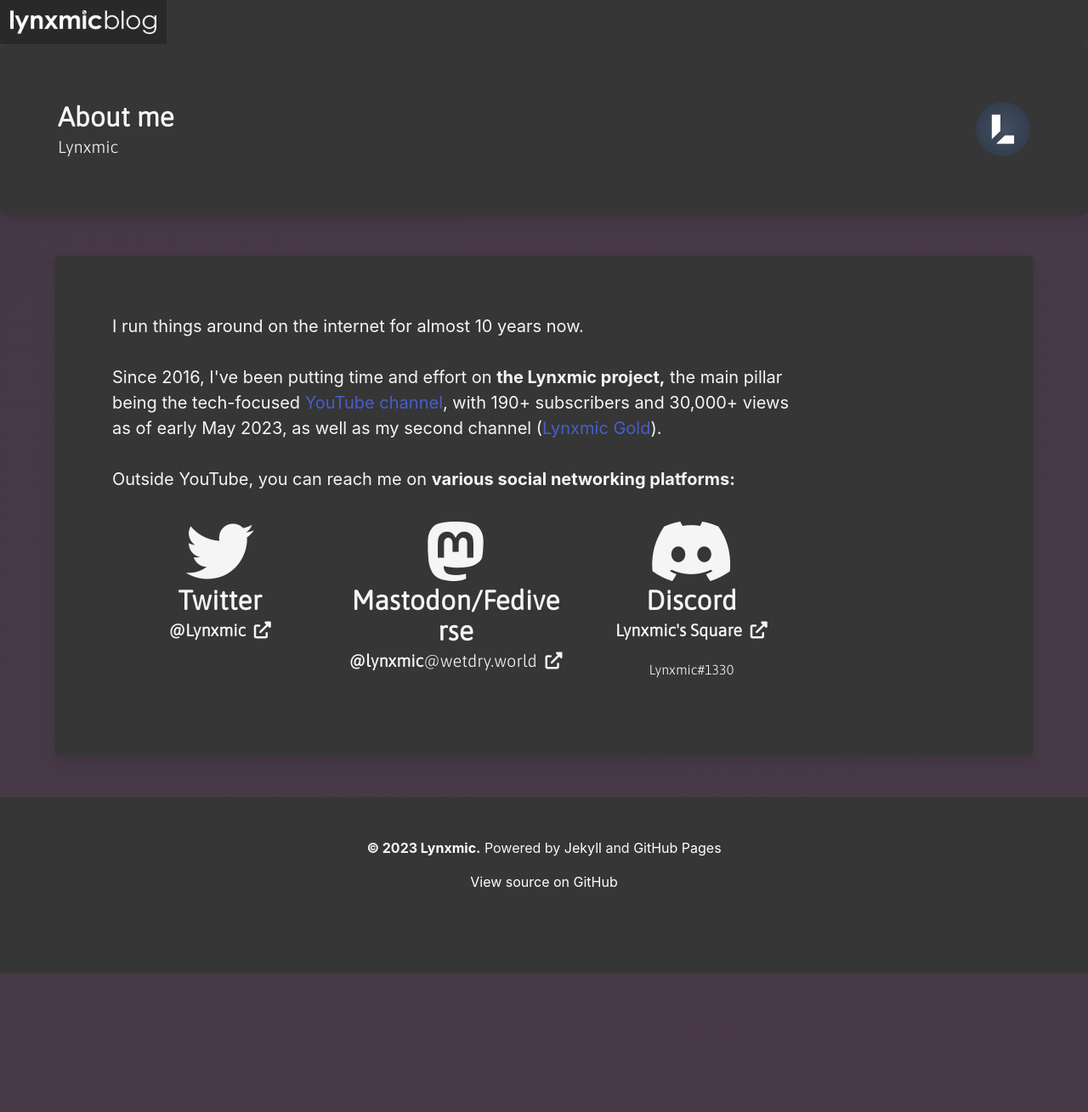
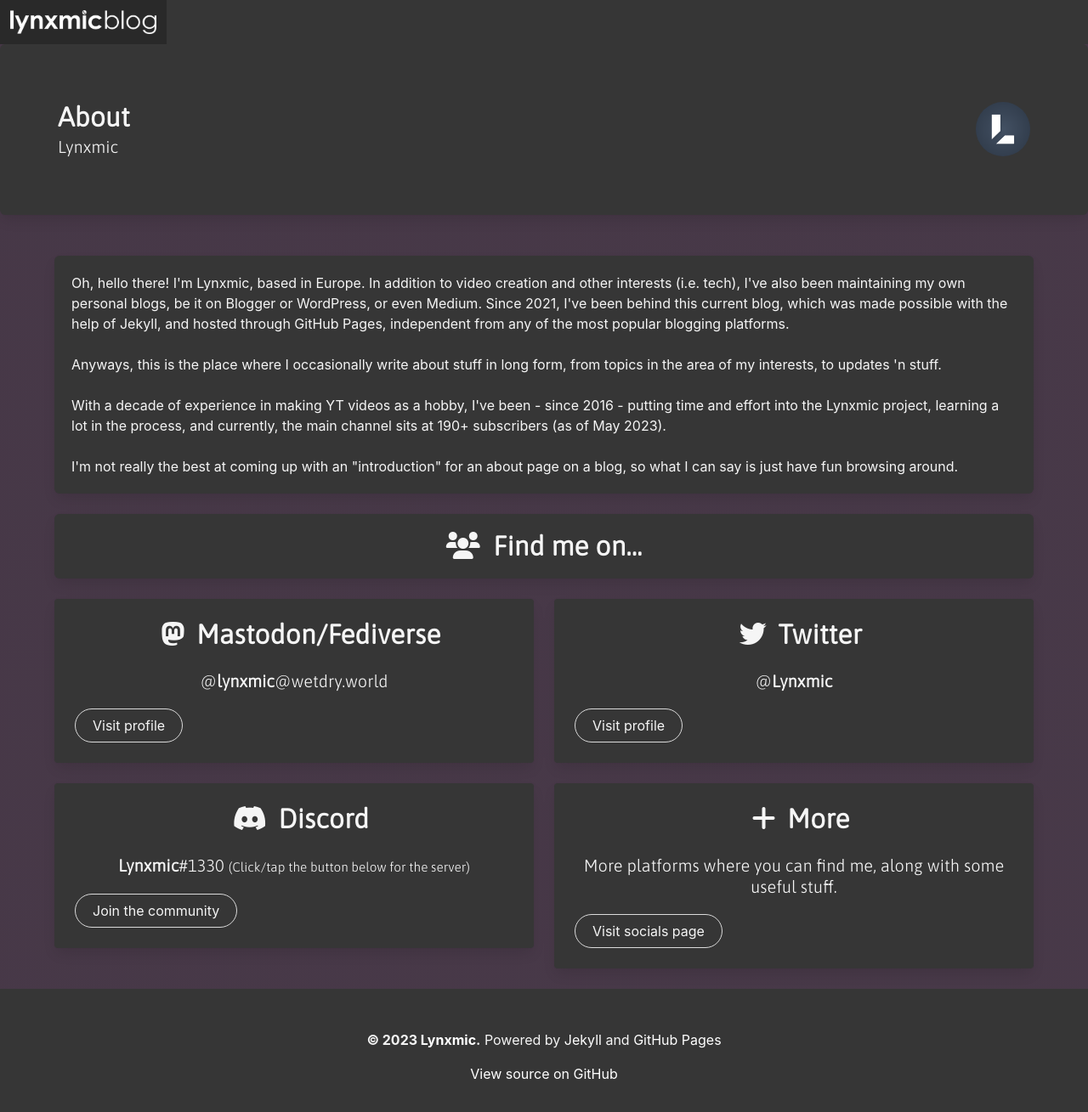
Before and after one commit to theclyron/lynxblog, a Jekyll site: the page built from docs/about.html, in a window 1280 px wide. Shown: the top 1309 px of the page at 85% size. Built offline with Jekyll 4.4.1, drawn with Linux system fonts in a browser that asks for light colours.

Commit message:
new lynxmic

```diff
--- a/docs/about.html
+++ b/docs/about.html
@@ -7,11 +7,11 @@
   <section class="section">
   <div class="columns has-text-light">
     <div class="column is-hidden-mobile">
-    <h1 class="title has-text-light">About me</h1>
+    <h1 class="title has-text-light">About</h1>
     <h2 class="subtitle has-text-light">{{ site.author_name }}</h2>
   </div>
   <div class="column is-hidden-widescreen">
-    <h1 class="title has-text-light">About me</h1>
+    <h1 class="title has-text-light">About</h1>
     <h2 class="subtitle has-text-light"></h2>
     <nav class="level is-mobile">
       <div class="level-left">
@@ -31,93 +31,112 @@
   </section>
   </div>
   <br>
+</div>
   <div class="container">
-  <div class="box has-background-dark has-fade-effect">
-    <section class="section">
-     <div class="columns has-text-light is-size-5-widescreen">
-      <div class="column is-four-fifths">
-    <p class="has-text-light">I run things around on the internet for almost 10 years now.</p>
-    <br><p class="has-text-light">Since 2016, I've been putting time and effort on <strong class="has-text-light">the Lynxmic project,</strong> the main pillar being the tech-focused <a href="{{ site.author_youtube }}">YouTube channel</a>, with 190+ subscribers and 30,000+ views as of early May 2023, as well as my second channel (<a href="https://youtube.com/@lynxmicgold">Lynxmic Gold</a>).</p>
-    <br><p class="has-text-light">Outside YouTube, you can reach me on <strong class="has-text-light">various social networking platforms:</strong></p>
-    <br>
-    <div class="columns is-hidden-mobile">
-     <div class="column">
-      <p class="has-text-centered"><i class="fab fa-twitter fa-4x"></i></p>
-      <p class="title is-3 has-text-light has-text-centered">Twitter</p>
-      <p class="subtitle is-5 has-text-light has-text-centered"><a href="{{ site.author_twitter }}" class="has-text-light"><strong class="has-text-light">@Lynxmic</strong>&nbsp;&nbsp;<i class="fas fa-external-link-alt"></i></a></p>
+    <div class="box has-background-dark">
+      <p class="has-text-light is-size-6">Oh, hello there! I'm Lynxmic, based in Europe. In addition to video creation and other interests (i.e. tech), I've also been maintaining my own personal blogs, be it on Blogger or WordPress, or even Medium. Since 2021, I've been behind this current blog, which was made possible with the help of Jekyll, and hosted through GitHub Pages, independent from any of the most popular blogging platforms.</p><br>
+      <p class="has-text-light is-size-6">Anyways, this is the place where I occasionally write about stuff in long form, from topics in the area of my interests, to updates 'n stuff.</p><br>
+      <p class="has-text-light is-size-6">With a decade of experience in making YT videos as a hobby, I've been - since 2016 - putting time and effort into the Lynxmic project, learning a lot in the process, and currently, the main channel sits at 190+ subscribers (as of May 2023).</p><br>
+      <p class="has-text-light is-size-6">I'm not really the best at coming up with an "introduction" for an about page on a blog, so what I can say is just have fun browsing around.</p>
     </div>
-     <div class="column">
-      <p class="has-text-centered"><i class="fab fa-mastodon fa-4x"></i></p>
-      <p class="title is-3 has-text-light has-text-centered">Mastodon/Fediverse</p>
-      <p class="subtitle is-5 has-text-light has-text-centered"><a href="{{ site.author_fedi }}" class="has-text-light"><strong class="has-text-light">@lynxmic</strong>@wetdry.world&nbsp;&nbsp;<i class="fas fa-external-link-alt"></i></a></p>
-     </div>
-     <div class="column">
-      <p class="has-text-centered"><i class="fab fa-discord fa-4x"></i></p>
-      <p class="title is-3 has-text-light has-text-centered">Discord</p>
-      <p class="subtitle is-5 has-text-light has-text-centered"><a href="{{ site.author_discord }}" class="has-text-light"><strong class="has-text-light">Lynxmic's Square</strong>&nbsp;&nbsp;<i class="fas fa-external-link-alt"></i></a></p>
-      <p class="subtitle is-6 has-text-light has-text-centered"><a href="https://discord.com/users/309289047438655489" class="has-text-light">Lynxmic#1330</a></p>
+      <div class="box has-background-dark has-text-centered">
+        <div class="columns is-centered is-align-items-center">
+          <div class="column is-narrow">
+            <p class="title has-text-light is-3"><i class="fas fa-users"></i>&nbsp;&nbsp;Find me on...</p>
             </div>
       </div>
-    <div class="columns is-hidden-tablet is-hidden-desktop">
-      <div class="column is-narrow">
       </div>
-       <div class="column is-narrow">
-       <p class="title is-3 has-text-light"><i class="fab fa-twitter"></i> Twitter</p>
-       <p class="subtitle is-5 has-text-light"><a href="{{ site.author_twitter }}" class="has-text-light"><strong class="has-text-light">@Lynxmic</strong>&nbsp;&nbsp;<i class="fas fa-external-link-alt"></i></a></p>
     </div><br>
+    <div class="container">
+      <div class="columns">
             <div class="column">
-        <p class="title is-3 has-text-light"><i class="fab fa-mastodon"></i> Mastodon/Fediverse</p>
-        <p class="subtitle is-5 has-text-light"><a href="{{ site.author_fedi }}" class="has-text-light"><strong class="has-text-light">@lynxmic</strong>@wetdry.world&nbsp;&nbsp;<i class="fas fa-external-link-alt"></i></a></p>
-      </div><br>
-      <div class="column">
-        <p class="title is-3 has-text-light"><i class="fab fa-discord"></i> Discord</p>
-        <p class="subtitle is-5 has-text-light"><a href="{{ site.author_discord }}" class="has-text-light"><strong class="has-text-light">Lynxmic's Square</strong>&nbsp;&nbsp;<i class="fas fa-external-link-alt"></i></a></p>
-        <p class="subtitle is-6 has-text-light"><a href="https://discord.com/users/309289047438655489" class="has-text-light">Lynxmic#1330</a></p>
+              <div class="card has-background-dark">
+                <div class="card-content">
+                  <div class="media">
+                    <div class="media-left"></div>
+                    <div class="media-content">
+                      <nav class="level">
+                        <div class="level-item">
+                        <p class="title has-text-light has-text-centered"><i class="fab fa-mastodon fa-1x"></i></p>&nbsp;&nbsp;&nbsp;
+                        <p class="title has-text-light is-3 has-text-centered">Mastodon/Fediverse</p>
+                      </div>
+                      </nav>
+                    </div>
+                  </div>
+                  <div class="content has-text-light is-align-items-center">
+                    <p style="font-family: 'asap-italic';" class="subtitle is-6 has-text-light has-text-centered"></p>
+                    <p class="subtitle has-text-light has-text-centered">@<strong class="has-text-light">lynxmic</strong>@wetdry.world</p>
+                        <a class="button is-rounded has-background-dark has-text-light" href="{{ site.author_fedi }}">Visit profile</a>
                   </div>
             </div>
             </div>
             </div>
-    </section>
-    </div>
-    </div><br>
-<!-- <div class="container">
-      <div class="columns">
-        {% for post in site.posts limit: 4 %}
             <div class="column">
               <div class="card has-background-dark">
-                <div class="card-image">
-                  <figure class="image is-16by9">
-                    <img src="{{ site.url }}{{ site.image_src }}{{ post.image }}" alt="{{ post.title }}">
-                  </figure>
-                </div>
                 <div class="card-content">
                   <div class="media">
                     <div class="media-left"></div>
                     <div class="media-content">
-                      <p class="title has-text-light is-4" href="{{ post.url }}">{{ post.title | truncate: 40 }}</p>
-                      <p class="subtitle has-text-light is-6">{{ site.author_name }} &#183; {{ post.date | date_to_string }}</p>
+                      <nav class="level">
+                          <div class="level-item">
+                          <p class="title has-text-light is-3 has-text-centered"><i class="fab fa-twitter fa-1x"></i></p>&nbsp;&nbsp;&nbsp;
+                          <p class="title has-text-light is-3 has-text-centered">Twitter</p>
+                        </div>
+                      </nav>
                     </div>
                   </div>
                   <div class="content has-text-light">
-                    <p>{{ post.excerpt | truncate: 70 }}</p>
-                    <a class="button is-rounded has-background-dark has-text-light" href="{{ post.url }}">Read post</a>
+                    <p style="font-family: 'asap-italic';" class="subtitle is-6 has-text-light has-text-centered"></p>
+                    <p class="subtitle has-text-light has-text-centered">@<strong class="has-text-light">Lynxmic</strong></p>
+                        <a class="button is-rounded has-background-dark has-text-light" href="{{ site.author_twitter }}">Visit profile</a>
                   </div>
             </div>
             </div>
             </div>
-        {% endfor %}
         </div>
+        <div class="columns">
           <div class="column">
-          <div class="box has-background-dark has-text-centered">
-            <div class="columns is-centered is-align-items-center">
-              <div class="column is-narrow">
-                <p class="title has-text-light is-4"><a class="has-text-light" href="../index.html">See older posts</a></p>
+            <div class="card has-background-dark">
+              <div class="card-content">
+                <div class="media">
+                  <div class="media-left"></div>
+                  <div class="media-content">
+                    <nav class="level">
+                      <div class="level-item">
+                      <p class="title has-text-light has-text-centered"><i class="fab fa-discord fa-1x"></i></p>&nbsp;&nbsp;&nbsp;
+                      <p class="title has-text-light is-3 has-text-centered">Discord</p>
                     </div>
-              <div class="column is-narrow">
-            <a class="has-text-light" href="../index.html"><i class="fas fa-arrow-right fa-4x"></i></a>
+                    </nav>
+                  </div>
+                </div>
+                <div class="content has-text-light">
+                  <p class="subtitle has-text-light has-text-centered"><strong class="has-text-light">Lynxmic</strong>#1330 <small><small>(Click/tap the button below for the server)</small></small></p>
+                  <a class="button is-rounded has-background-dark has-text-light" href="{{ site.author_discord }}">Join the community</a>
                 </div>
           </div>
           </div>
           </div>
-        </div> -->
+          <div class="column">
+            <div class="card has-background-dark">
+              <div class="card-content">
+                <div class="media">
+                  <div class="media-left"></div>
+                  <div class="media-content">
+                    <nav class="level">
+                      <div class="level-item">
+                      <p class="title has-text-light has-text-centered"><i class="fas fa-plus fa-1x"></i></p>&nbsp;&nbsp;&nbsp;
+                      <p class="title has-text-light is-3 has-text-centered">More</p>
+                    </div>
+                    </nav>
+                  </div>
+                </div>
+                <div class="content has-text-light">
+                  <p class="subtitle has-text-light has-text-centered">More platforms where you can find me, along with some useful stuff.</p>
+                  <a class="button is-rounded has-background-dark has-text-light" href="https://linktr.ee/lynxmic">Visit socials page</a>
+                </div>
+          </div>
+          </div>
+          </div>
+      </div>
+        </div>
         {% include footer.html %}
```
Lines whose indentation alone changed are shown as unchanged.
